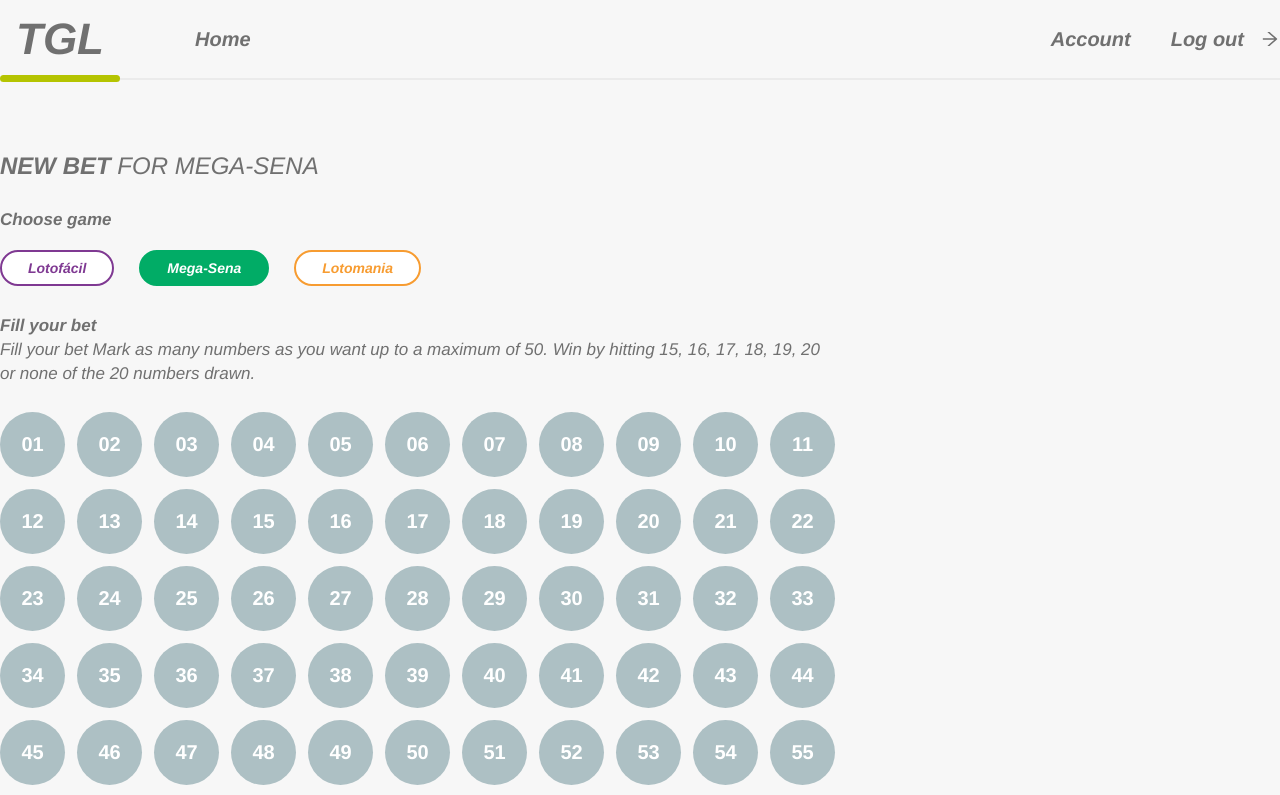
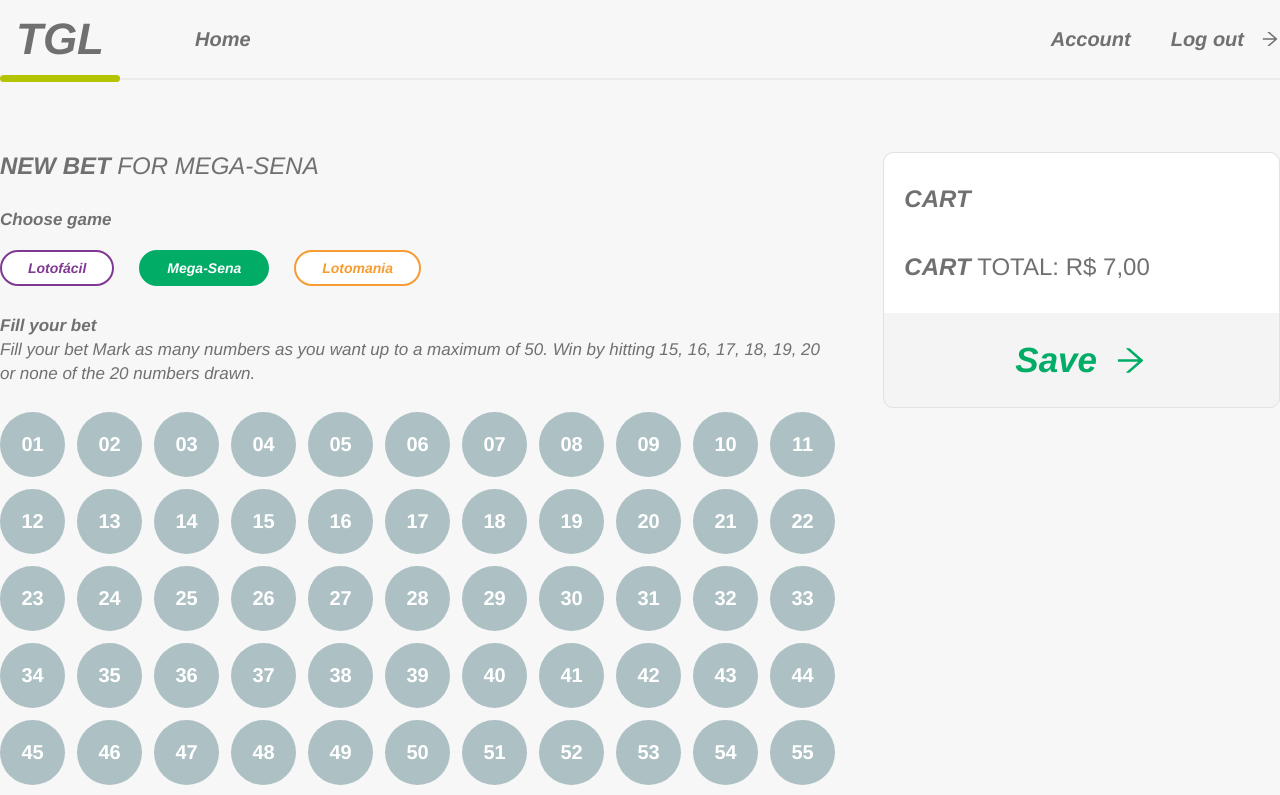
Before and after one commit to gabepinheiro/tgl-react, a React (Vite) app: page /new-bet in a window 1280 px wide. Shown: the top 795 px of the page. Built offline with nearby package versions, Linux system fonts and the light colour scheme.

Commit message:
feat: added cart component initial structure

```diff
--- /dev/null
+++ b/src/components/cart/index.tsx
@@ -0,0 +1,22 @@
+import { ButtonLink } from '../button-link'
+import { AiOutlineArrowRight as ArrowRightIcon } from 'react-icons/ai'
+
+import * as S from './styles'
+
+export const Cart = () => {
+  return (
+    <S.Wrapper>
+      <S.Content>
+        <S.Heading>Cart</S.Heading>
+        <S.TotalAmount>
+          Cart <span>total: R$ 7,00</span>
+        </S.TotalAmount>
+      </S.Content>
+      <S.ButtonSaveWrapper>
+        <ButtonLink color='greenLight' size='large'>
+          Save <ArrowRightIcon />
+        </ButtonLink>
+      </S.ButtonSaveWrapper>
+    </S.Wrapper>
+  )
+}
--- /dev/null
+++ b/src/components/cart/styles.ts
@@ -0,0 +1,49 @@
+import styled, { css } from 'styled-components'
+
+export const Wrapper = styled.article`
+  border-radius: 1.0rem;
+  overflow-wrap: break-word;
+
+  ${({ theme }) => css`
+    background-color: ${theme.colors.gray200};
+    border: 1px solid #E2E2E2;
+  `}
+`
+
+export const Heading = styled.h2`
+  font-size: 2.4rem;
+  font-style: italic;
+  text-transform: uppercase;
+`
+
+export const Content = styled.div`
+  border-radius: 1.0rem 1.0rem 0 0;
+  padding: 3.2rem 2.0rem;
+
+  ${({ theme }) => css`
+    background-color: ${theme.colors.white};
+  `}
+`
+
+export const TotalAmount = styled.h3`
+  font-size: 2.4rem;
+  margin-top: 4rem;
+  text-transform: uppercase;
+  font-style: italic;
+
+  span {
+    font-weight: 300;
+    font-style: normal;
+  }
+`
+
+export const ButtonSaveWrapper = styled.div`
+  width: max-content;
+  margin: 2.7rem auto;
+
+  button {
+    ${({ theme }) => css`
+      color: ${theme.colors.green};
+    `}
+  }
+`
--- a/src/pages/new-bet.tsx
+++ b/src/pages/new-bet.tsx
@@ -1,4 +1,5 @@
 import { Button } from '@/components/button'
+import { Cart } from '@/components/cart'
 import { GameButton } from '@/components/game-button'
 import { NumberButton } from '@/components/number-button'
 import { RiShoppingCartLine as CartIcon } from 'react-icons/ri'
@@ -53,7 +54,8 @@
             lineHeight: '2.4rem',
           }}
           >
-            Fill your bet Mark as many numbers as you want up to a maximum of 50. Win by hitting 15, 16, 17, 18, 19, 20 or none of the 20 numbers drawn.
+            Fill your bet Mark as many numbers as you want up to a maximum of 50.
+            Win by hitting 15, 16, 17, 18, 19, 20 or none of the 20 numbers drawn.
           </S.Text>
         </S.Box>
 
@@ -80,6 +82,10 @@
           <Button style={{ marginLeft: 'auto' }}><CartIcon size={25} /> Add to cart</Button>
         </S.Box>
       </S.Box>
+
+      <S.Box style={{ gridColumn: '3/-1' }}>
+        <Cart />
+      </S.Box>
     </S.Content>
   )
 }
```
